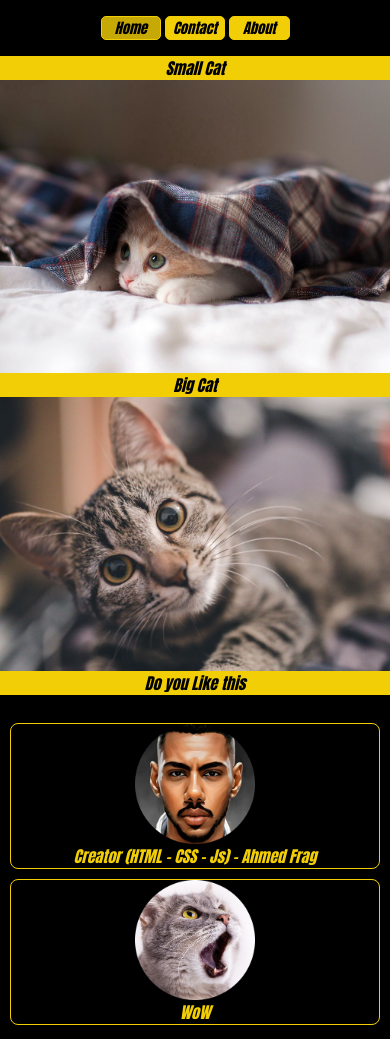
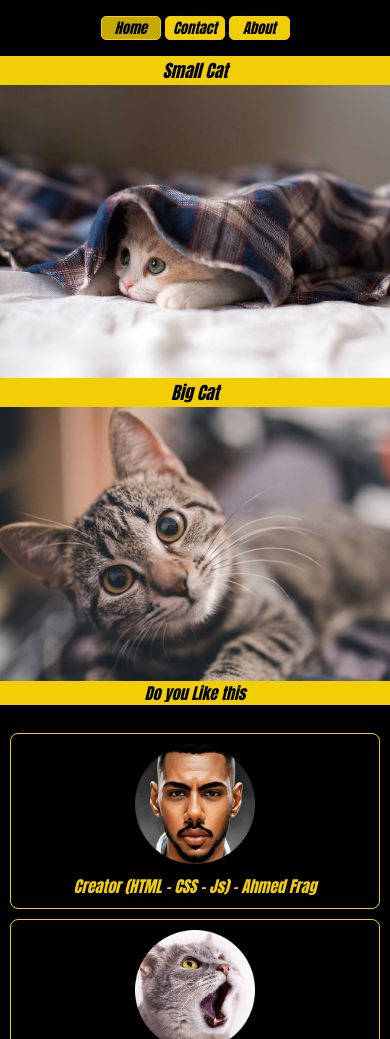
Before and after one commit to Afrag61/Cat-egories.com, a plain HTML site: page index.html in a window 390 px wide. Shown: the part 61-1100 px from the top of the page. Drawn offline with Linux system fonts and the light colour scheme.

Commit message:
Ready to Deploy

```diff
--- a/index.html
+++ b/index.html
@@ -30,11 +30,11 @@
         <div class="container">
             <div class="cont">
                 <p>Small Cat</p>
-                <img src="Images/Small-Cat.jpg" alt="Small Cat">
+                <img class="Cats" src="Images/Small-Cat.jpg" alt="Small Cat">
             </div>
             <div class="cont">
                 <p>Big Cat</p>
-                <img src="Images/Big-Cat.jpg" alt="Big Cat">
+                <img class="Cats" src="Images/Big-Cat.jpg" alt="Big Cat">
             </div>
         </div>
         <p class="Feedback">Do you Like this</p>
@@ -49,7 +49,7 @@
             <p>WoW</p>
         </div>
     </footer>
-    <script src="Main.js"></script>
+    <script src="./Main.js"></script>
 </body>
 </head>
 
--- a/style.css
+++ b/style.css
@@ -198,7 +198,7 @@ textarea {
 /*main*/
 .container{
     display: flex;
-    flex-flow: row wrap;
+    flex-flow: row nowrap;
     align-items: center;
     justify-content: center;
     width: 100%;
@@ -256,31 +256,39 @@ textarea {
     text-align: center;
     font-size: 16px;
     font-size: 1rem;
+    margin: 10px 0;
 }
 
-@media (min-width: 400px){
+@media (min-width: 430px){
     .Navigation,li {
         font-size: 1.2rem;
     }
 }
 
-/* @media(min-width: 700px){
-    .Pictures img {
-        width: 50%;
+@media(max-width: 430px){
+    .container{
+        display: flex;
+        flex-flow: column nowrap;
+        align-items: center;
+        justify-content: center;
+        width: 100%;
     }
 
-    .Picture-text {
-        padding: 0;
-        display: flex;
-    }
-
-    .Picture-text p {
+    .cont p{
+        width: 100%;
         background-color: #F1CE06;
         color: black;
         text-align: center;
-        margin: 0;
-        width: 50%;
-        font-size: 16px;
-        font-size: 1rem;
+        padding: 1px 0;
+        font-size: 1.1rem;
     }
-} */
+
+    .Review-clients img {
+        width: 120px;
+        margin-top: 10px;
+    }
+}
+
+@media(min-width: 430px) and (max-width: 720px){
+
+}
```
Also changed, not shown: About-me/index.html (+1 -1 lines), Contact/index.html (+1 -1 lines).
